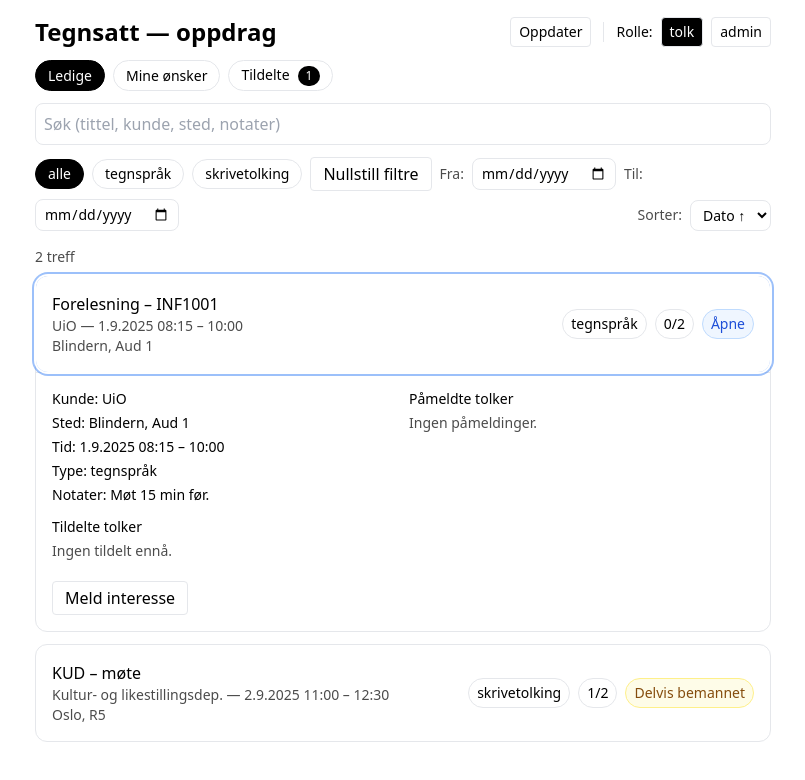
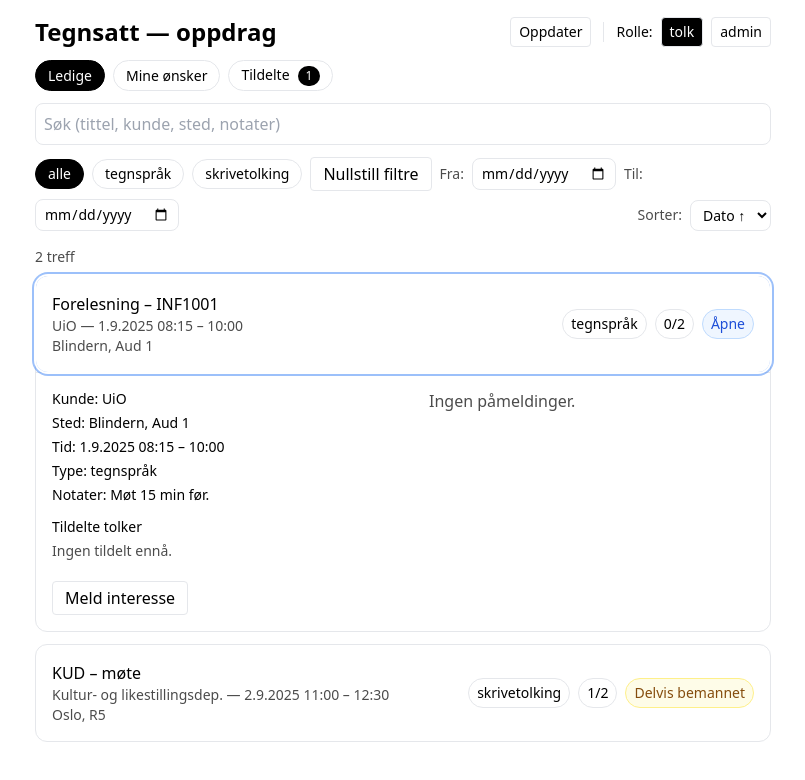
Before and after one commit to bizmomsara/bizmomsara-tegnsatt-coordinator-prototype, a Next.js app: page / in a window 1280 px wide. Both pictures are taken after a click on the button 640 px from the left and 324 px from the top of the page. Shown: the top 780 px of the page, without its empty margins (237-1042 px from the left). Built offline with nearby package versions, Linux system fonts and the light colour scheme.

Commit message:
Update page.jsx

```diff
--- a/app/page.jsx
+++ b/app/page.jsx
@@ -492,17 +492,18 @@ const labelFor = (id) => {
                     </div>
 
                     {/* Påmeldte tolker (admin kan tildele) */}
-                    <div className="text-sm">
-                      <div className="font-medium mb-1">Påmeldte tolker</div>
-                      {(a?.wishIds?.length ?? 0) === 0 ? (
-                        <div className="opacity-70">Ingen påmeldinger.</div>
+                    <ul className="list-disc ml-5">
+  {((a.wishIds || []).filter(id => !(a.assignedIds || []).includes(id))).length === 0 ? (
+    <li className="list-none opacity-70">Ingen påmeldinger.</li>
   ) : (
-                        <ul className="list-disc ml-5">
-                          {a.wishIds.map((id) => {
-                            const alreadyAssigned = Array.isArray(a?.assignedIds) && a.assignedIds.includes(id);
+    (a.wishIds || [])
+      .filter(id => !(a.assignedIds || []).includes(id)) // <— vis bare de som IKKE er tildelt
+      .map((id) => {
+        const alreadyAssigned = (a.assignedIds || []).includes(id);
+        const isFull = (a.assignedIds?.length ?? 0) >= (a.slots ?? 0);
         return (
           <li key={id} className="flex items-center gap-2">
-                                <span>{displayName(id)}</span>
+            <span>{labelFor ? labelFor(id) : displayName(id)}</span>
             {role === 'admin' && (
               <button
                 className="ml-auto px-2 py-1 rounded border text-xs"
@@ -515,10 +516,10 @@ const labelFor = (id) => {
             )}
           </li>
         );
-                          })}
+      })
+  )}
 </ul>
-                      )}
-                    </div>
+
 
                     {/* Tildelte tolker (admin kan fjerne) */}
                     <div className="text-sm">
```
Lines whose indentation alone changed are shown as unchanged.
